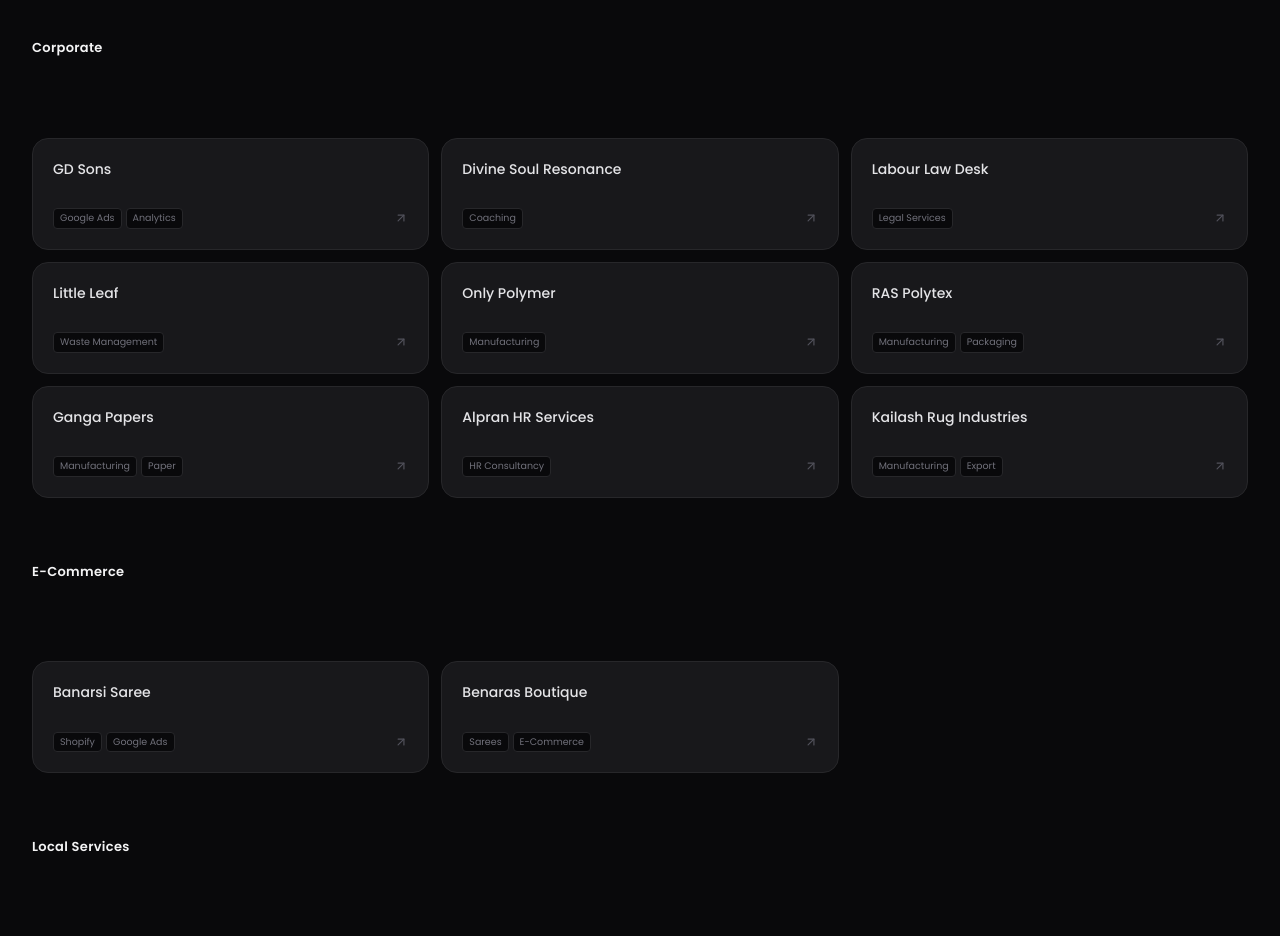
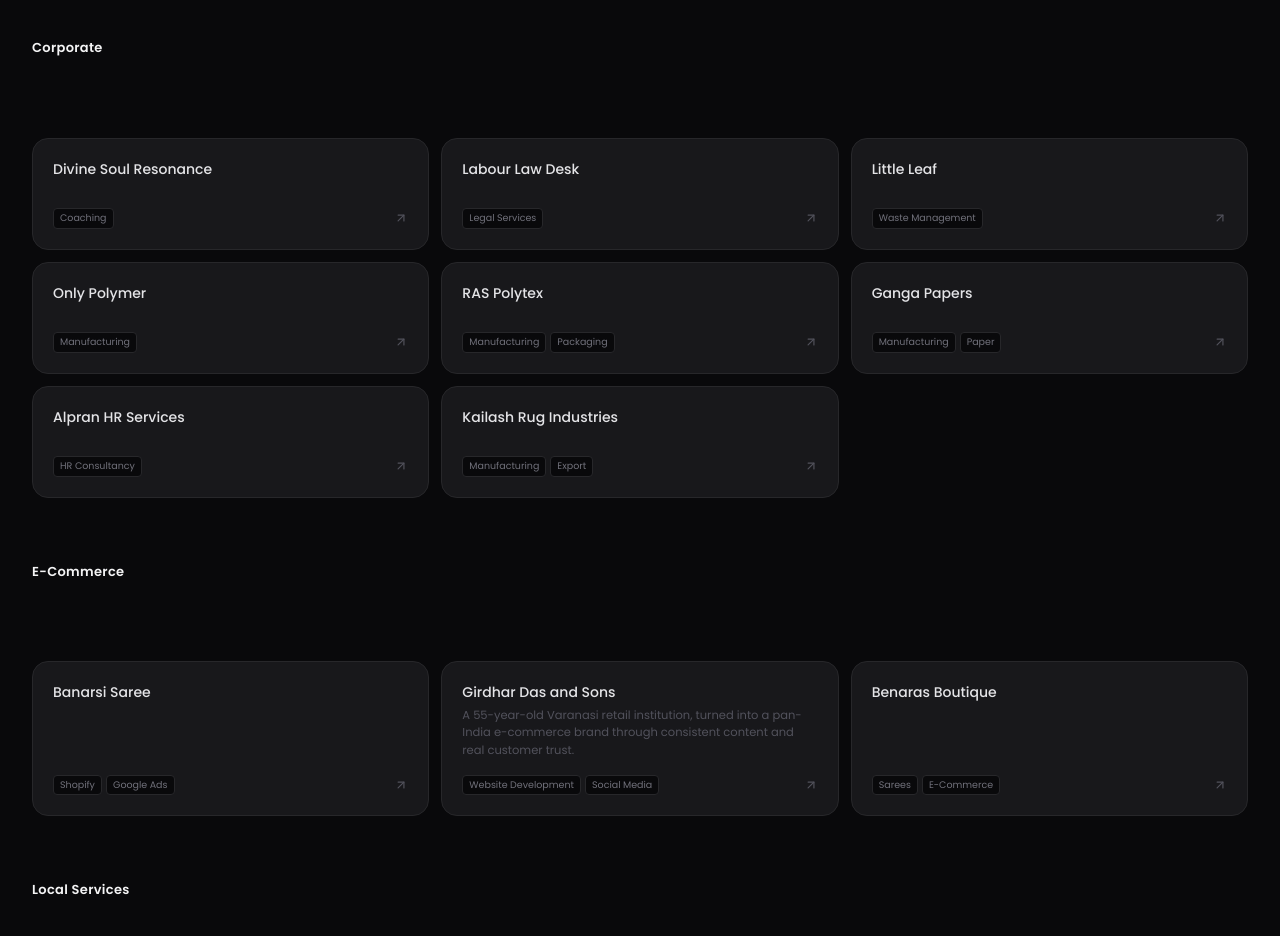
Before and after one commit to akshatwizard/wizards_next, a Next.js app: page /our-works in a window 1280 px wide. Shown: the part 1860-2796 px from the top of the page. Built offline with nearby package versions, Linux system fonts and the light colour scheme.

Commit message:
Add files via upload

```diff
--- a/src/app/our-works/page.tsx
+++ b/src/app/our-works/page.tsx
@@ -49,10 +49,10 @@
 export default function OurWorksPage() {
     const bySector = SECTOR_ORDER.map(({ slug, label }) => ({
         label,
-        clients: clients.filter((c) => c.sector === slug),
+        clients: clients.filter((c) => c.sectors?.includes(slug)),
     })).filter((g) => g.clients.length > 0);
 
-    const unassigned = clients.filter((c) => !c.sector);
+    const unassigned = clients.filter((c) => !c.sectors || c.sectors.length === 0);
 
     return (
         <main>
--- a/src/components/work.tsx
+++ b/src/components/work.tsx
@@ -7,7 +7,7 @@
 
 
 function ProjectCard({ client }: { client: Client }) {
-    const { name, sector, tags, colSpan, rowSpan, imgHeight } = client
+    const { name, sectors, tags, colSpan, rowSpan, imgHeight } = client
 
     return (
         <Link
@@ -28,7 +28,7 @@
                 {/* Sector label centered */}
                 <div className="absolute inset-0 flex items-center justify-center">
                     <span className="text-[11px] font-medium text-zinc-600 tracking-widest uppercase">
-                        {sector ?? name}
+                        {sectors && sectors.length > 0 ? sectors.join(' / ') : name}
                     </span>
                 </div>
                 {/* Amber corner accent */}
--- a/src/constant/clients.ts
+++ b/src/constant/clients.ts
@@ -24,7 +24,7 @@
     {
         slug: "sadbhavana-banaras",
         name: "Sadbhavana Banaras",
-        sector: "travel-and-tourism",
+        sectors: ["travel-and-tourism"],
         tags: ["Social Media", "Meta Ads", "Branding"],
         services: ["social-media", "google-meta-ads-management", "brand-designing"],
         website: "https://sadbhavanabanaras.com",
@@ -35,7 +35,7 @@
     {
         slug: "banarsi-saree",
         name: "Banarsi Saree",
-        sector: "e-commerce",
+        sectors: ["e-commerce"],
         tags: ["Shopify", "Google Ads", "SEO"],
         services: ["ecommerce-development", "google-meta-ads-management", "seo-consultancy"],
         website: "https://banarsisaree.com",
@@ -46,7 +46,7 @@
     {
         slug: "career-launcher",
         name: "Career Launcher",
-        sector: "education",
+        sectors: ["education"],
         tags: ["Instagram", "Content"],
         services: ["social-media", "content-creation"],
         featured: true,
@@ -55,7 +55,7 @@
     {
         slug: "dr-ankita-chauhan",
         name: "Dr. Ankita Chauhan",
-        sector: "healthcare",
+        sectors: ["healthcare"],
         tags: ["Personal Brand", "Reels"],
         services: ["brand-designing", "videography"],
         website: "https://drankitachauhan.com",
@@ -65,7 +65,7 @@
     {
         slug: "mega-furniture",
         name: "Mega Furniture",
-        sector: "retail",
+        sectors: ["retail"],
         tags: ["Shopify", "Web Dev", "Ads"],
         services: ["ecommerce-development", "website-development", "google-meta-ads-management"],
         featured: true,
@@ -74,7 +74,7 @@
     {
         slug: "swarnam-jewellers",
         name: "Swarnam Jewellers",
-        sector: "retail",
+        sectors: ["retail"],
         tags: ["Instagram", "Branding"],
         services: ["social-media", "brand-designing"],
         featured: true,
@@ -82,13 +82,31 @@
     },
     {
         slug: "gd-sons",
-        name: "GD Sons",
-        sector: "corporate",
-        tags: ["Google Ads", "Analytics", "SEO"],
-        services: ["google-meta-ads-management", "analytics-reporting", "seo-consultancy"],
+        name: "Girdhar Das and Sons",
+        sectors: ["local-services", "e-commerce"],
+        tagline: "A 55-year-old Varanasi retail institution, turned into a pan-India e-commerce brand through consistent content and real customer trust.",
+        tags: ["Website Development", "Social Media", "WhatsApp Marketing", "Influencer Marketing"],
+        services: ["website-development", "whatsapp-marketing", "content-creation", "videography", "google-meta-ads-management", "social-media", "influencer-marketing", "performance-marketing"],
+        overview: "Girdhar Das and Sons has been a fixture in Varanasi's retail scene for 55 years — a trusted name for kitchenware and home appliances long before either of us was in business. We started working together in 2023, beginning with something simple: consistent, honest social media content showing the actual store, the actual products, the actual people behind the counter.\n\nWithin a couple of months, that consistency showed up somewhere unexpected — foot traffic at the physical store increased, as customers began recognising the shop from what they'd already seen online.\n\nThe website had existed for years by that point, but only as a catalogue — a place to browse, not to buy. In December 2025, we helped activate real e-commerce: online payments, cash on delivery, and shipping across India. The first few months were quiet, as first months usually are. By March, that had changed completely — the store now processes consistent orders from across the country every day, ranging from a ₹100 spice tin to a ₹20,000 appliance, some shipments as light as 100g and others as heavy as 45kg.",
+        highlights: [
+            "10,000+ followers on Instagram, 14,000+ on Facebook, 5,100+ subscribers on YouTube",
+            "19.8K clicks and 2.09M impressions on Google Search over the past year (Search Console)",
+            "Online payments, COD, and pan-India shipping live since December 2025",
+            "Daily orders now arriving from across India, ₹100–₹20,000 in order value",
+        ],
         website: "https://gdsons.co.in",
+        links: [
+            { label: "Instagram", url: "https://www.instagram.com/gdsons.vns/" },
+            { label: "Facebook", url: "https://www.facebook.com/gdandsons" },
+            { label: "YouTube", url: "https://www.youtube.com/@GirdharDasandSons" },
+        ],
+        screenshots: [
+            { src: "/images/clients/gd-sons/showcase.png", caption: "Instagram presence, the live product catalogue, and real Search Console performance (19.8K clicks, 2.09M impressions)." },
+        ],
+        heroImage: "/images/clients/gd-sons/hero-illustration.png",
         featured: true,
-        imgHeight: "h-44",
+        colSpan: "col-span-2",
+        imgHeight: "h-52",
     },
 
     // ─── From the old marquee list — name confirmed real, sector/services pending your input ───
@@ -105,27 +123,27 @@
     { slug: "steel-dalal", name: "Steel Dalal", tags: [], services: [] },
 
     // ─── Added from the wizards.co.in deep audit — names/websites confirmed real, no brief yet ───
-    { slug: "shagun-matrimonial", name: "Shagun Matrimonial", sector: "local-services", tags: ["Matchmaking"], services: [], website: "https://www.shaguncentre.com" }, // sector is a best-fit guess — Matrimonial isn't one of the 10 sectors yet
-    { slug: "benaras-boutique", name: "Benaras Boutique", sector: "e-commerce", tags: ["Sarees", "E-Commerce"], services: [], website: "https://www.benarasboutiue.com" },
-    { slug: "earthy-hues", name: "Earthy Hues", sector: "travel-and-tourism", tags: ["Travel"], services: [], website: "https://www.earthyhues.com" },
-    { slug: "modern-world-travel", name: "Modern World Travel", sector: "travel-and-tourism", tags: ["Travel Agency"], services: [], website: "https://www.modernworldtravel.com" },
-    { slug: "travel-zone", name: "Travel Zone", sector: "travel-and-tourism", tags: ["Travel Agency"], services: [], website: "https://www.travelzonevaranasi.com" },
-    { slug: "sunshine-travels", name: "Sunshine Travels", sector: "travel-and-tourism", tags: ["Travel Agency"], services: [], website: "https://www.sunshinetravel.in" },
-    { slug: "divine-soul-resonance", name: "Divine Soul Resonance", sector: "corporate", tags: ["Coaching"], services: [], website: "https://www.divinesoulresonance.com" },
-    { slug: "labour-law-desk", name: "Labour Law Desk", sector: "corporate", tags: ["Legal Services"], services: [], website: "https://www.labourlawdesk.com" },
-    { slug: "soul-creation", name: "Soul Creation", sector: "local-services", tags: ["Photography", "Events"], services: [], website: "https://www.soulcreation.co.in" },
-    { slug: "little-leaf", name: "Little Leaf", sector: "corporate", tags: ["Waste Management"], services: [], website: "https://www.littleleaf.one" },
-    { slug: "only-polymer", name: "Only Polymer", sector: "corporate", tags: ["Manufacturing"], services: [], website: "https://www.onlypolymer.com" },
-    { slug: "ras-polytex", name: "RAS Polytex", sector: "corporate", tags: ["Manufacturing", "Packaging"], services: [], website: "https://www.raspoly.com" },
-    { slug: "ganga-papers", name: "Ganga Papers", sector: "corporate", tags: ["Manufacturing", "Paper"], services: [], website: "https://www.gangapapers.com" },
-    { slug: "alpran-hr-services", name: "Alpran HR Services", sector: "corporate", tags: ["HR Consultancy"], services: [], website: "https://alpranhrservices.com" },
-    { slug: "kailash-rug-industries", name: "Kailash Rug Industries", sector: "corporate", tags: ["Manufacturing", "Export"], services: [], website: "https://www.kailashrug.in" }, // sector is a best-fit guess — Carpets & Rugs isn't one of the 10 sectors yet
-    { slug: "hc-pg-college", name: "Harish Chandra PG College", sector: "education", tags: ["College"], services: [], website: "https://www.hcpgcollege.edu.in" },
-    { slug: "the-elegance", name: "The Elegance", sector: "travel-and-tourism", tags: ["Hotel"], services: [], website: "https://www.theelegance.co.in" },
-    { slug: "hotel-madin", name: "Hotel Madin", sector: "travel-and-tourism", tags: ["Hotel"], services: [], website: "https://www.hotelmadin.com" },
-    { slug: "hotel-runway-inn", name: "Hotel Runway Inn", sector: "travel-and-tourism", tags: ["Hotel"], services: [], website: "https://www.hotelrunwayinn.com" },
-    { slug: "dr-k-shilpi-reddy", name: "Dr. K. Shilpi Reddy", sector: "healthcare", tags: ["Healthcare"], services: [], website: "https://www.drkshilpireddy.com" },
-    { slug: "mrs-mom-event", name: "Mrs. Mom Event", sector: "local-services", tags: ["Events"], services: [], website: "http://www.mrsmomevent.com" },
+    { slug: "shagun-matrimonial", name: "Shagun Matrimonial", sectors: ["local-services"], tags: ["Matchmaking"], services: [], website: "https://www.shaguncentre.com" }, // sector is a best-fit guess — Matrimonial isn't one of the 10 sectors yet
+    { slug: "benaras-boutique", name: "Benaras Boutique", sectors: ["e-commerce"], tags: ["Sarees", "E-Commerce"], services: [], website: "https://www.benarasboutiue.com" },
+    { slug: "earthy-hues", name: "Earthy Hues", sectors: ["travel-and-tourism"], tags: ["Travel"], services: [], website: "https://www.earthyhues.com" },
+    { slug: "modern-world-travel", name: "Modern World Travel", sectors: ["travel-and-tourism"], tags: ["Travel Agency"], services: [], website: "https://www.modernworldtravel.com" },
+    { slug: "travel-zone", name: "Travel Zone", sectors: ["travel-and-tourism"], tags: ["Travel Agency"], services: [], website: "https://www.travelzonevaranasi.com" },
+    { slug: "sunshine-travels", name: "Sunshine Travels", sectors: ["travel-and-tourism"], tags: ["Travel Agency"], services: [], website: "https://www.sunshinetravel.in" },
+    { slug: "divine-soul-resonance", name: "Divine Soul Resonance", sectors: ["corporate"], tags: ["Coaching"], services: [], website: "https://www.divinesoulresonance.com" },
+    { slug: "labour-law-desk", name: "Labour Law Desk", sectors: ["corporate"], tags: ["Legal Services"], services: [], website: "https://www.labourlawdesk.com" },
+    { slug: "soul-creation", name: "Soul Creation", sectors: ["local-services"], tags: ["Photography", "Events"], services: [], website: "https://www.soulcreation.co.in" },
+    { slug: "little-leaf", name: "Little Leaf", sectors: ["corporate"], tags: ["Waste Management"], services: [], website: "https://www.littleleaf.one" },
+    { slug: "only-polymer", name: "Only Polymer", sectors: ["corporate"], tags: ["Manufacturing"], services: [], website: "https://www.onlypolymer.com" },
+    { slug: "ras-polytex", name: "RAS Polytex", sectors: ["corporate"], tags: ["Manufacturing", "Packaging"], services: [], website: "https://www.raspoly.com" },
+    { slug: "ganga-papers", name: "Ganga Papers", sectors: ["corporate"], tags: ["Manufacturing", "Paper"], services: [], website: "https://www.gangapapers.com" },
+    { slug: "alpran-hr-services", name: "Alpran HR Services", sectors: ["corporate"], tags: ["HR Consultancy"], services: [], website: "https://alpranhrservices.com" },
+    { slug: "kailash-rug-industries", name: "Kailash Rug Industries", sectors: ["corporate"], tags: ["Manufacturing", "Export"], services: [], website: "https://www.kailashrug.in" }, // sector is a best-fit guess — Carpets & Rugs isn't one of the 10 sectors yet
+    { slug: "hc-pg-college", name: "Harish Chandra PG College", sectors: ["education"], tags: ["College"], services: [], website: "https://www.hcpgcollege.edu.in" },
+    { slug: "the-elegance", name: "The Elegance", sectors: ["travel-and-tourism"], tags: ["Hotel"], services: [], website: "https://www.theelegance.co.in" },
+    { slug: "hotel-madin", name: "Hotel Madin", sectors: ["travel-and-tourism"], tags: ["Hotel"], services: [], website: "https://www.hotelmadin.com" },
+    { slug: "hotel-runway-inn", name: "Hotel Runway Inn", sectors: ["travel-and-tourism"], tags: ["Hotel"], services: [], website: "https://www.hotelrunwayinn.com" },
+    { slug: "dr-k-shilpi-reddy", name: "Dr. K. Shilpi Reddy", sectors: ["healthcare"], tags: ["Healthcare"], services: [], website: "https://www.drkshilpireddy.com" },
+    { slug: "mrs-mom-event", name: "Mrs. Mom Event", sectors: ["local-services"], tags: ["Events"], services: [], website: "http://www.mrsmomevent.com" },
 ];
 
 export function getClientBySlug(slug: string): Client | undefined {
@@ -133,7 +151,7 @@
 }
 
 export function getClientsBySector(sectorSlug: string, excludeSlug?: string): Client[] {
-    return clients.filter((c) => c.sector === sectorSlug && c.slug !== excludeSlug);
+    return clients.filter((c) => c.sectors?.includes(sectorSlug) && c.slug !== excludeSlug);
 }
 
 export function getFeaturedClients(limit?: number): Client[] {
--- a/src/types/client.types.ts
+++ b/src/types/client.types.ts
@@ -18,7 +18,8 @@
 export type Client = {
     slug: string           // URL slug — /our-works/[slug]
     name: string
-    sector?: string          // must match a sector slug in src/constant/sectors; left unset until confirmed
+    sectors?: string[]       // one or more sector slugs from src/constant/sectors; multiple means the client genuinely spans sectors (e.g. a local retailer that's also an e-commerce brand)
+    heroImage?: string        // optional decorative/conceptual hero visual — NOT a screenshot of real work, just mood-setting art for the page (real proof lives in `screenshots`)
     tagline?: string          // one-line description for cards
     tags: string[]           // short display tags (shown on homepage/hub cards)
     services: string[]         // service slugs we've provided, e.g. ["seo-consultancy"]
```
Also changed, not shown: src/components/clients/client_profile.tsx (+55 -11 lines), public/images/clients/gd-sons/hero-illustration.png (added), 1 other file (tests, documents, lock files or other folders).
